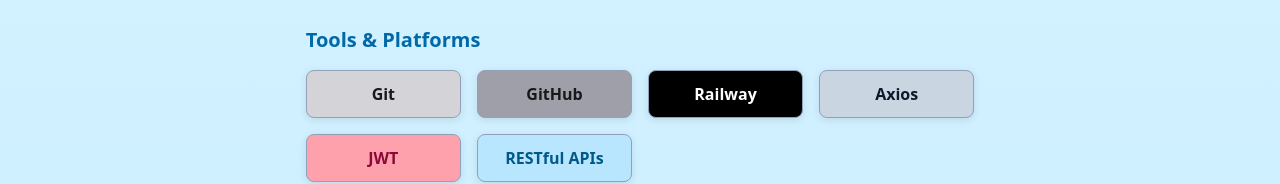
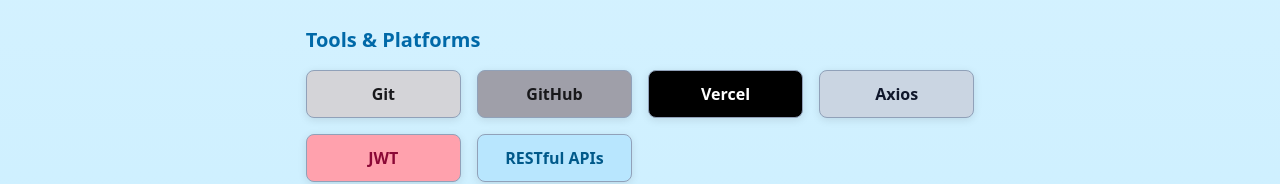
Before and after one commit to KiyokoNee/portfolio, a React (Vite) app in the folder portfolio-client/: page / in a window 1280 px wide. Shown: the part 2024-2208 px from the top of the page. Built offline with nearby package versions, Linux system fonts and the light colour scheme; no server answers.

Commit message:
changed from railway to vercel

```diff
--- a/portfolio-client/src/data/tools.ts
+++ b/portfolio-client/src/data/tools.ts
@@ -41,7 +41,7 @@
     "Tools & Platforms": [
         { name: "Git", bgColor: "bg-zinc-300", textColor: "text-zinc-900" },
         { name: "GitHub", bgColor: "bg-zinc-400", textColor: "text-zinc-900" },
-        { name: "Railway", bgColor: "bg-black", textColor: "text-white" },
+        { name: "Vercel", bgColor: "bg-black", textColor: "text-white" },
         { name: "Axios", bgColor: "bg-slate-300", textColor: "text-slate-900" },
         { name: "JWT", bgColor: "bg-rose-300", textColor: "text-rose-900" },
         { name: "RESTful APIs", bgColor: "bg-sky-200", textColor: "text-sky-800" },
```
